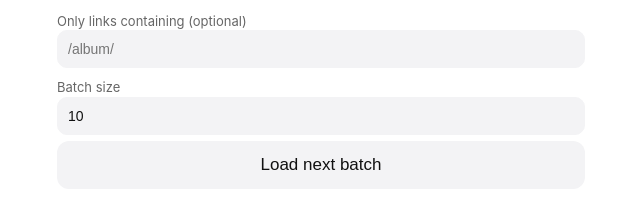
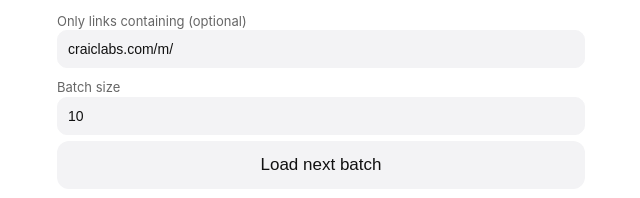
Before and after one commit to heavydevy123/album-tag-writer, a plain HTML site: page index.html in a window 1280 px wide. Shown: the part 534-732 px from the top of the page, 319-959 px from the left. Drawn offline with Linux system fonts and the light colour scheme.

Commit message:
Default filter craiclabs.com/m/
Co-Authored-By: Claude Sonnet 5.5 <noreply@anthropic.com>

```diff
--- a/index.html
+++ b/index.html
@@ -45,7 +45,7 @@
   <label>Paste links, or any text containing links (e.g. a whole copied page). Links are picked out automatically.</label>
   <textarea id="links" placeholder="https://..."></textarea>
   <label>Only links containing (optional)</label>
-  <input id="filter" placeholder="/album/" autocapitalize="off" autocorrect="off">
+  <input id="filter" placeholder="craiclabs.com/m/" autocapitalize="off" autocorrect="off">
   <label>Batch size</label>
   <input id="size" type="number" min="1" max="50" value="10">
   <button id="load">Load next batch</button>
@@ -66,6 +66,7 @@ const store = {
   set(k, v) { try { localStorage.setItem(k, JSON.stringify(v)); } catch {} }
 };
 let jobs = [];
+if (!localStorage.getItem('filter')) { try { localStorage.setItem('filter', JSON.stringify('craiclabs.com/m/')); } catch {} }
 let running = false, writing = false, ctrl = null, lastSerial = null, wake = null;
 const written = new Set(store.get('written', []));
 
@@ -92,7 +93,7 @@ if (location.hash.startsWith('#links=')) {
 
 // Bookmarklet source
 const self = location.origin + location.pathname;
-const bm = `javascript:(function(){var f=prompt('Only links containing (leave blank for ALL links on this page)','');if(f===null)return;var s=new Set(),all=new Set();function add(u){all.add(u);if(!f||u.indexOf(f)>-1)s.add(u)}document.querySelectorAll('a[href]').forEach(function(a){if(/^https?:/.test(a.href))add(a.href)});var m=document.documentElement.innerHTML.match(/https?:\\/\\/[^\\s"'<>\\\\)]+/g)||[];m.forEach(add);if(!s.size){alert('0 links matched. This page has '+all.size+' links in total. Examples:\\n'+Array.from(all).slice(0,6).join('\\n'));return}location.href='${self}#links='+encodeURIComponent(JSON.stringify(Array.from(s)))})();`;
+const bm = `javascript:(function(){var f=prompt('Only links containing (blank = ALL links)','craiclabs.com/m/');if(f===null)return;var s=new Set(),all=new Set();function add(u){all.add(u);if(!f||u.indexOf(f)>-1)s.add(u)}document.querySelectorAll('a[href]').forEach(function(a){if(/^https?:/.test(a.href))add(a.href)});var m=document.documentElement.innerHTML.match(/https?:\\/\\/[^\\s"'<>\\\\)]+/g)||[];m.forEach(add);if(!s.size){alert('0 links matched. This page has '+all.size+' links in total. Examples:\\n'+Array.from(all).slice(0,6).join('\\n'));return}location.href='${self}#links='+encodeURIComponent(JSON.stringify(Array.from(s)))})();`;
 $('bm').textContent = bm;
 $('copybm').onclick = async () => { try { await navigator.clipboard.writeText(bm); $('copybm').textContent = 'Copied'; } catch { $('copybm').textContent = 'Select the text above and copy it'; } };
 
```
